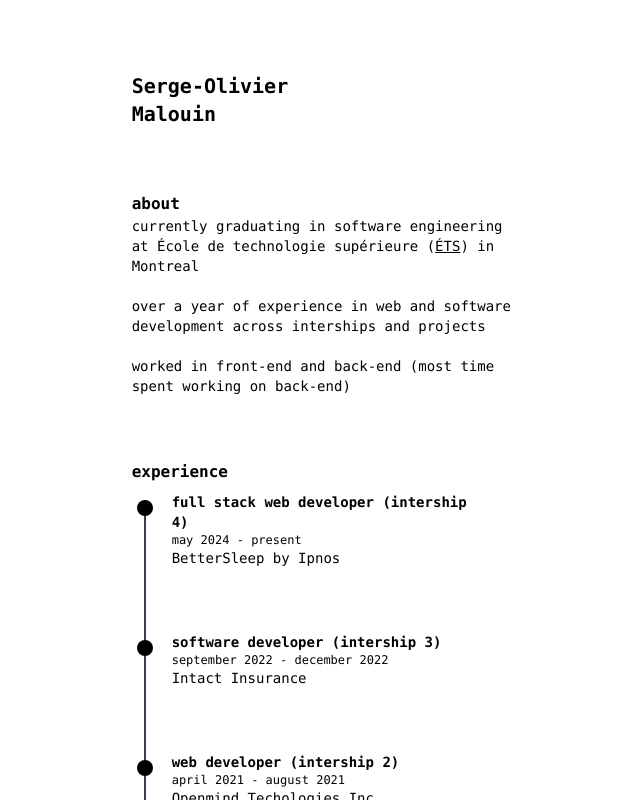
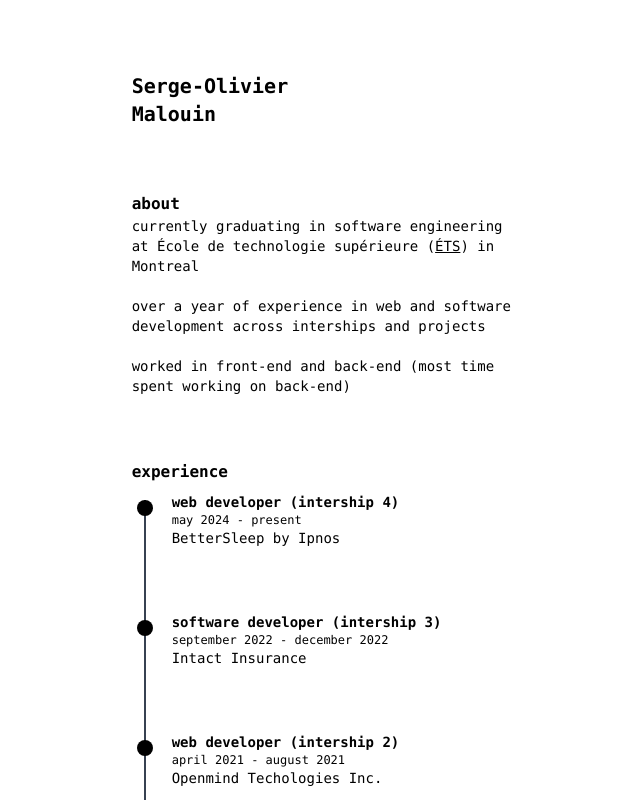
Before and after one commit to somalouin/portfolio, a Next.js app: page / in a window 1280 px wide. Shown: the top 800 px of the page, without its empty margins (311-951 px from the left). Built offline with nearby package versions, Linux system fonts and the light colour scheme.

Commit message:
fix blank spaces + remove full stack

```diff
--- a/pages/index.js
+++ b/pages/index.js
@@ -43,8 +43,7 @@ export default function Home() {
                     <div className="col-span-12 space-y-12 relative px-4 before:absolute before:top-2 before:bottom-0 before:w-0.5 before:-left-3 before:bg-gray-700">
                       <div className="flex flex-col relative before:absolute before:top-2 before:w-4 before:h-4 before:rounded-full before:left-[-35px] before:z-[1] before:bg-black">
                         <h3 className="font-bold text-sm">
-                          {" "}
-                          full stack web developer (intership 4){" "}
+                          web developer (intership 4)
                         </h3>
                         <time className="text-xs">may 2024 - present</time>
                         <p className="mb-4 text-sm">BetterSleep by Ipnos</p>
@@ -52,8 +51,7 @@ export default function Home() {
 
                       <div className="flex flex-col relative before:absolute before:top-2 before:w-4 before:h-4 before:rounded-full before:left-[-35px] before:z-[1] before:bg-black">
                         <h3 className="font-bold text-sm">
-                          {" "}
-                          software developer (intership 3){" "}
+                          software developer (intership 3)
                         </h3>
                         <time className="text-xs">
                           september 2022 - december 2022
@@ -63,8 +61,7 @@ export default function Home() {
 
                       <div className="flex flex-col relative before:absolute before:top-2 before:w-4 before:h-4 before:rounded-full before:left-[-35px] before:z-[1] before:bg-black">
                         <h3 className="font-bold text-sm">
-                          {" "}
-                          web developer (intership 2){" "}
+                          web developer (intership 2)
                         </h3>
                         <time className="text-xs">
                           april 2021 - august 2021
```
